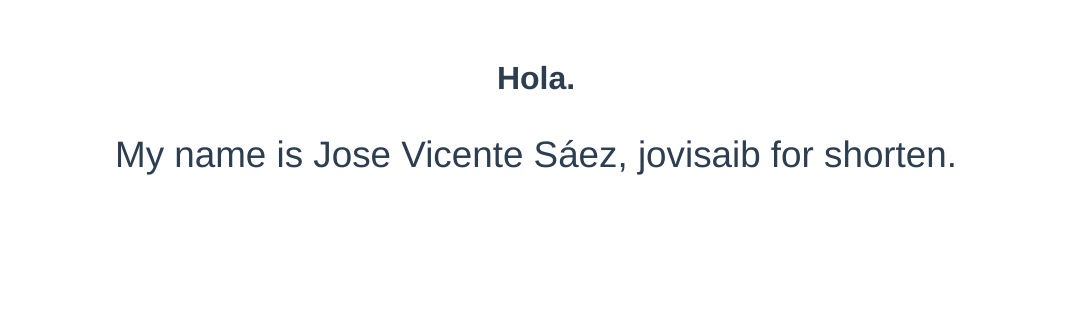
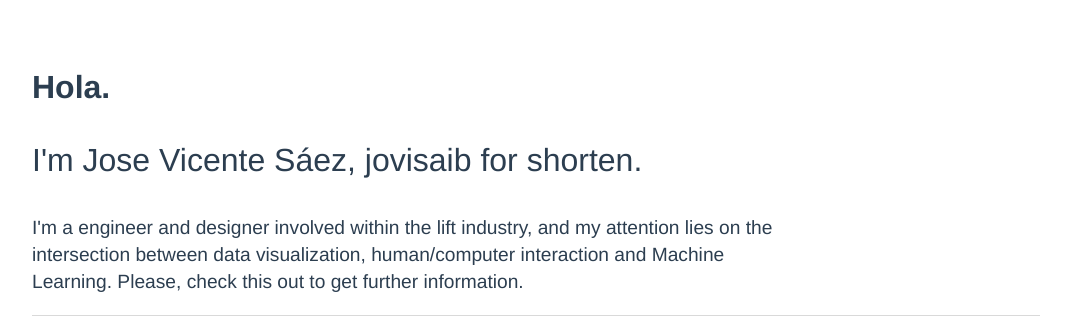
Before and after one commit to jovisaib/webpage-own, a Vue app: page / in a window 1280 px wide. Shown: the top 330 px of the page, without its empty margins (104-1175 px from the left). Built offline with nearby package versions, Linux system fonts and the light colour scheme.

Commit message:
added preliminary description

```diff
--- a/src/App.vue
+++ b/src/App.vue
@@ -1,27 +1,32 @@
 <template>
   <div id="app">
-    <home/>
+    <home />
   </div>
 </template>
 
 <script>
-import Home from './components/Home.vue';
+import Home from "./components/Home.vue";
 
 export default {
-  name: 'app',
+  name: "app",
   components: {
     Home
   }
-}
+};
 </script>
 
 <style>
 #app {
-  font-family: 'Avenir', Helvetica, Arial, sans-serif;
+  font-family: "Avenir", Helvetica, Arial, sans-serif;
   -webkit-font-smoothing: antialiased;
   -moz-osx-font-smoothing: grayscale;
-  text-align: center;
+  padding: 5vh 10vw;
   color: #2c3e50;
-  margin-top: 60px;
+}
+
+p {
+  font-size: 1.2em;
+  line-height: 1.4;
+  max-width: 40em;
 }
 </style>
--- a/src/components/Home.vue
+++ b/src/components/Home.vue
@@ -1,31 +1,46 @@
 <template>
-<div>
-  <h1>Hola.</h1>
-  <p style="font-weight:500; font-size:2.3em">
-    My name is Jose Vicente Sáez, jovisaib for shorten.
-  </p>
-</div>
+  <div>
+    <h1>Hola.</h1>
+    <p style="font-weight:500; font-size:2.0em">I'm Jose Vicente Sáez, jovisaib for shorten.</p>
+    <p>
+      I'm a engineer and designer involved within the lift industry, and my attention lies on the
+      intersection between data visualization, human/computer interaction and Machine Learning.
+
+      Please, check this out to get further information.
+    </p>
+
+    <div id="projects_content">
+      <div class="divider_line"></div>
+    </div>
+  </div>
 </template>
 
 <script>
-export default {
-}
+export default {};
 </script>
 
 
 <style scoped>
-h3 {
-  margin: 40px 0 0;
-}
-ul {
-  list-style-type: none;
-  padding: 0;
-}
-li {
-  display: inline-block;
-  margin: 0 10px;
-}
 a {
   color: #42b983;
 }
+
+#projects_content {
+  position: relative;
+  right: 0;
+  left: 0;
+  margin-right: auto;
+  margin-left: auto;
+}
+
+.divider_line {
+  background-color: gray;
+  display: block;
+  height: 1px;
+  width: 100%;
+  border: 0;
+  margin-bottom: 8px;
+  margin-top: 8px;
+  opacity: 0.3;
+}
 </style>
```
